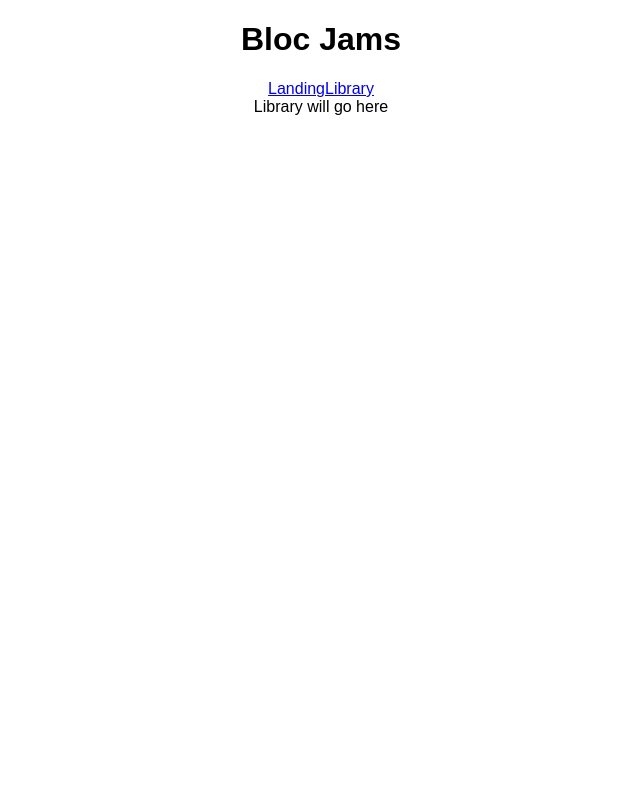
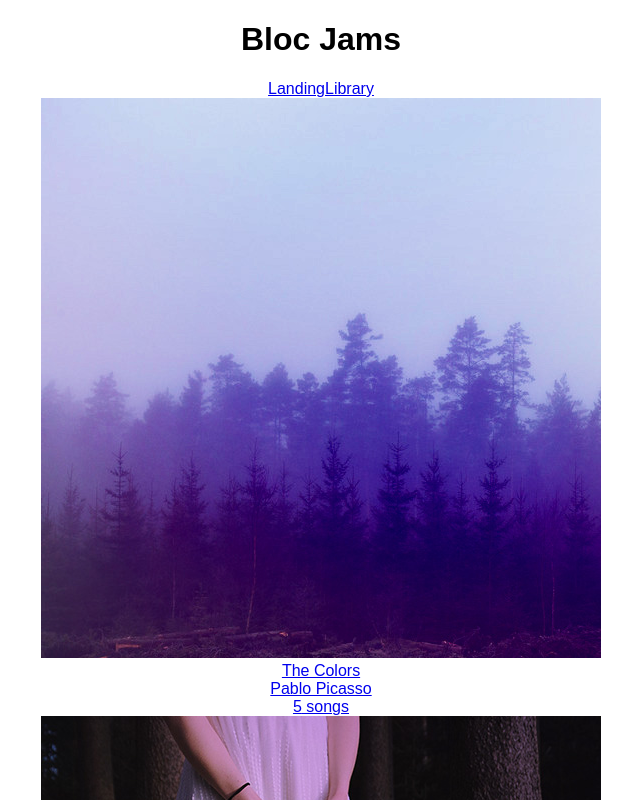
Before and after one commit to jvg0119/bloc-jams-react, a React (Create React App) app: page /library in a window 1280 px wide. Shown: the top 800 px of the page, without its empty margins (319-959 px from the left). Built offline with nearby package versions, Linux system fonts and the light colour scheme.

Commit message:
04-library

```diff
--- a/src/App.js
+++ b/src/App.js
@@ -21,7 +21,8 @@
         <main>
           <Route exact path="/" component={Landing} />
           <Route path="/library" component={Library} />
-          <Route path="/album" component={Album} />
+          {/*<Route path="/album" component={Album} />*/}
+          <Route path="/album/:slug" component={Album} />
         </main>
       </div>
     );
--- a/src/components/Album.js
+++ b/src/components/Album.js
@@ -1,9 +1,15 @@
-import React from 'react';
+import React, { Component } from 'react';
 
-const Album = () => (
-  <section className="album">
-    Album page will go here
-  </section>
-);
+class Album extends Component {
+
+  render() {
+    return (
+      <section className="album">
+         Album will go here --
+         {this.props.match.params.slug}
+       </section>
+    )
+  }
+}
 
 export default Album;
--- a/src/components/Library.js
+++ b/src/components/Library.js
@@ -1,9 +1,39 @@
-import React from 'react';
+// import React from 'react';
+import React, { Component } from 'react';
+import { Link } from 'react-router-dom';
+import albumData from '../data/albums';
 
-const Library = () => (
-  <section className="library">
-    Library will go here
-  </section>
-);
+class Library extends Component {
+
+  constructor (props) {
+    super(props);
+    this.state = {
+      albums: albumData
+    };
+  }
+
+  render () {
+    return (
+
+      <section className="library">
+
+        {
+          this.state.albums.map( (album, index) =>
+            <Link to={`/album/${album.slug}`} key={index}>
+              <img src={album.albumCover} alt={album.title} />
+              <div>{album.title}</div>
+              <div>{album.artist}</div>
+              <div>{album.songs.length} songs</div>
+              {/*console.log('album >>>', album)*/}
+              {/*console.log('album >>>', album.slug)*/}
+            </Link>
+          )
+        }
+
+      </section>
+    );
+  }
+
+}
 
 export default Library;
--- /dev/null
+++ b/src/data/albums.js
@@ -0,0 +1,27 @@
+export default [{
+  title: 'The Colors',
+  artist: 'Pablo Picasso',
+  releaseInfo: '1909 Spanish Records',
+  albumCover: '/assets/images/album_covers/01.jpg',
+  slug: 'the-colors',
+  songs: [
+      { title: 'Blue', duration: '161.71', audioSrc: '/assets/music/blue.mp3' },
+      { title: 'Green', duration: '103.96', audioSrc: '/assets/music/green.mp3' },
+      { title: 'Red', duration: '268.45', audioSrc: '/assets/music/red.mp3' },
+      { title: 'Pink', duration: '153.14', audioSrc: '/assets/music/pink.mp3' },
+      { title: 'Magenta', duration: '374.22', audioSrc: '/assets/music/magenta.mp3' }
+  ]
+}, {
+    title: 'The Telephone',
+    artist: 'Guglielmo Marconi',
+    releaseInfo: '1909 EM',
+    albumCover: '/assets/images/album_covers/02.jpg',
+    slug: 'the-telephone',
+    songs: [
+      { title: 'Blue', duration: '161.71', audioSrc: '/assets/music/blue.mp3' },
+      { title: 'Green', duration: '103.96', audioSrc: '/assets/music/green.mp3' },
+      { title: 'Red', duration: '268.45', audioSrc: '/assets/music/red.mp3' },
+      { title: 'Pink', duration: '153.14', audioSrc: '/assets/music/pink.mp3' },
+      { title: 'Magenta', duration: '374.22', audioSrc: '/assets/music/magenta.mp3' }
+    ]
+}];
```
